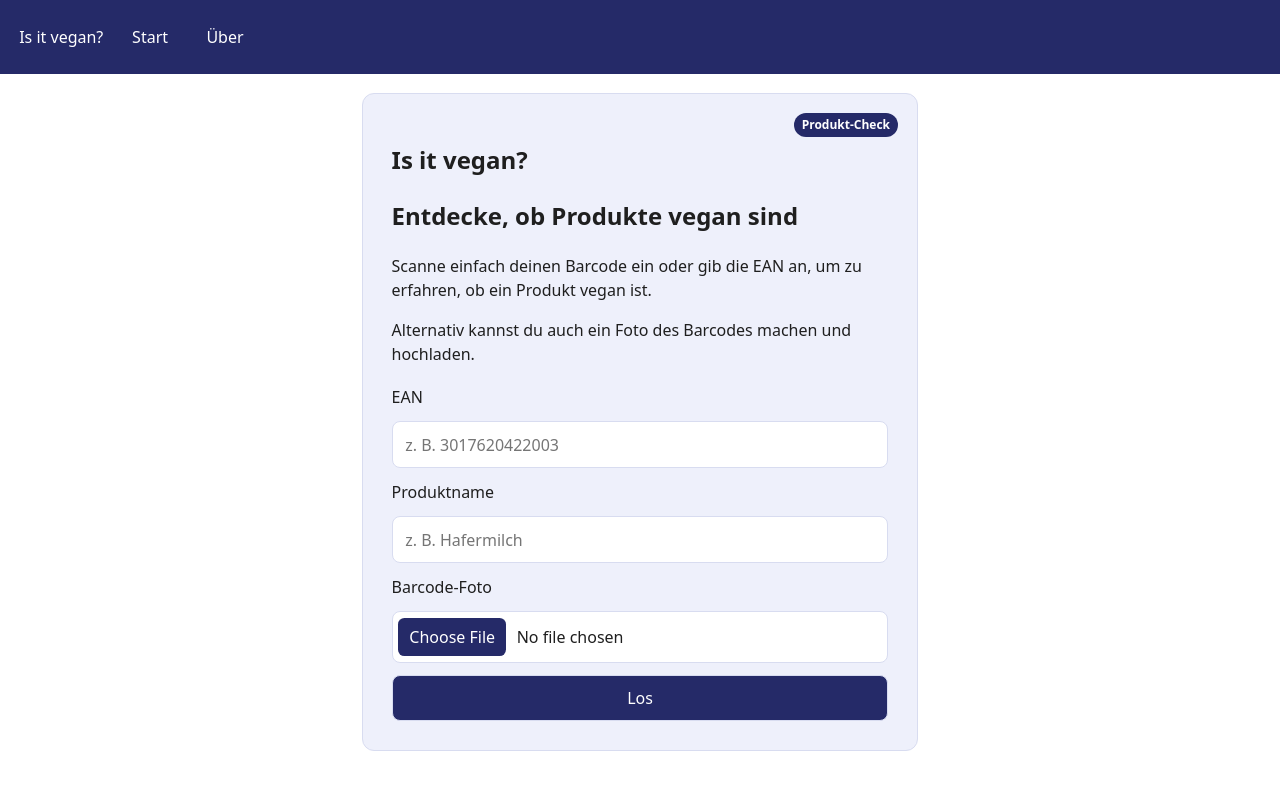
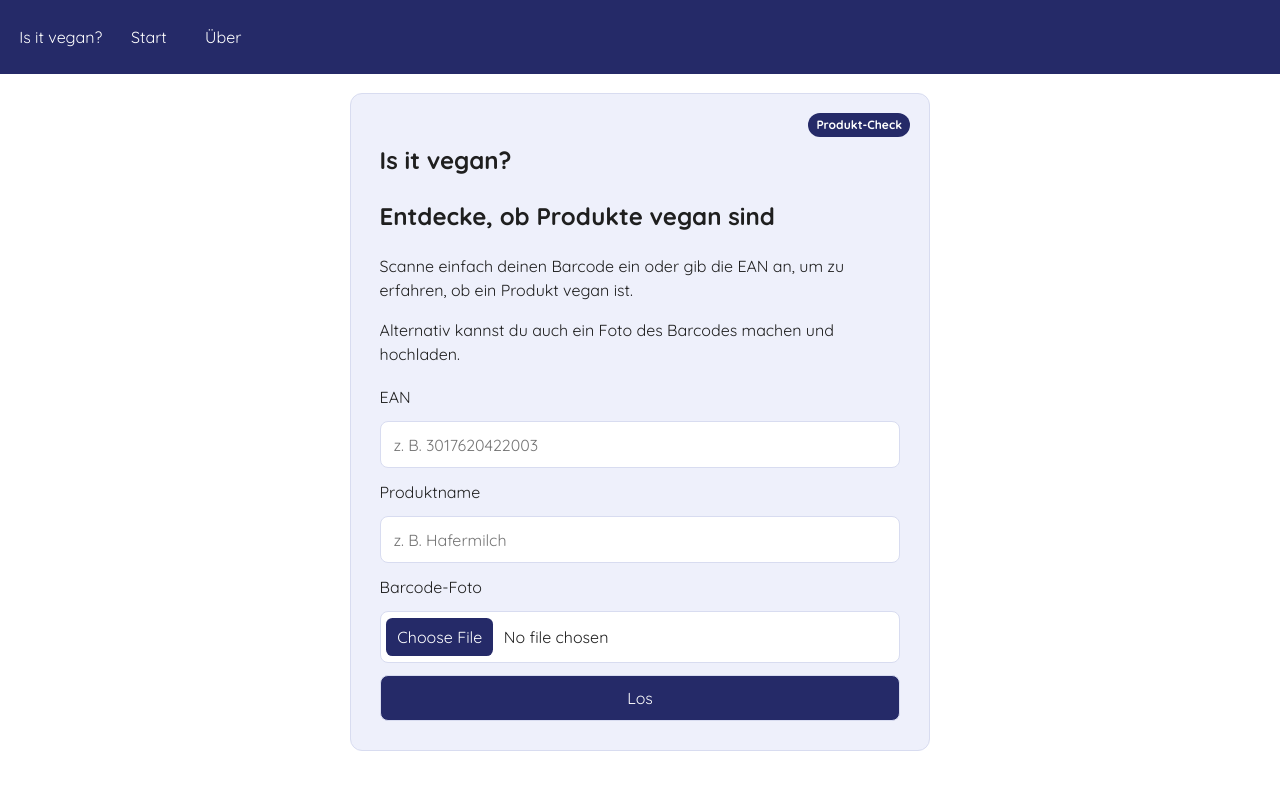
Before and after one commit to blccming/isitvegan, a website: page index.html in a window 1280 px wide. Shown: the top 796 px of the page. Drawn offline with Linux system fonts and the light colour scheme.

Commit message:
fixed header not being full width when using smaller screen sizes; changed font

```diff
--- a/index.html
+++ b/index.html
@@ -5,6 +5,9 @@
   <meta name="viewport" content="width=device-width, initial-scale=1">
   <title>Is it vegan?</title>
   <meta name="description" content="Prüfe mit Is it vegan?, ob ein Produkt vegan ist.">
+  <link rel="preconnect" href="https://fonts.googleapis.com">
+  <link rel="preconnect" href="https://fonts.gstatic.com" crossorigin>
+  <link href="https://fonts.googleapis.com/css2?family=Quicksand:wght@400;500;600;700&display=swap" rel="stylesheet">
   <script type="application/ld+json">
   {
     "@context": "https://schema.org",
--- a/style.css
+++ b/style.css
@@ -8,6 +8,7 @@
   --weiss: #ffffff;
   --rahmen: #d8dcf0;
   --text-footer: #555555;
+  --schrift: "Quicksand", "Trebuchet MS", "Segoe UI", sans-serif;
   --radius: 12px;
   --abstand: 1.2rem;
 }
@@ -32,7 +33,7 @@ body {
   min-height: 100vh;
   display: flex;
   flex-direction: column;
-  font-family: system-ui, "Segoe UI", sans-serif;
+  font-family: var(--schrift);
   font-size: 1rem;
   line-height: 1.5;
   color: var(--text);
@@ -55,6 +56,9 @@ header {
 nav {
   display: flex;
   align-items: center;
+  width: 100%;
+  max-width: 100%;
+  flex-wrap: wrap;
   gap: var(--abstand);
   padding: var(--abstand);
   color: var(--weiss);
@@ -116,6 +120,8 @@ form {
 
 form input,
 form button {
+  width: 100%;
+  min-width: 0;
   min-height: 2.75rem;
   padding: .65rem .8rem;
   border: 1px solid var(--rahmen);
```
